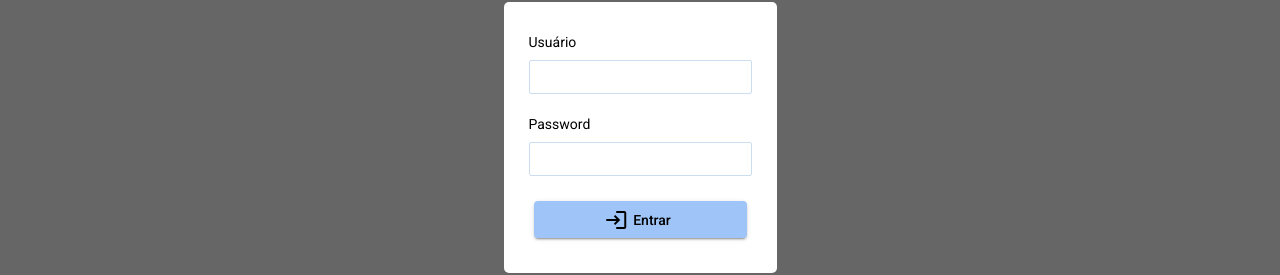
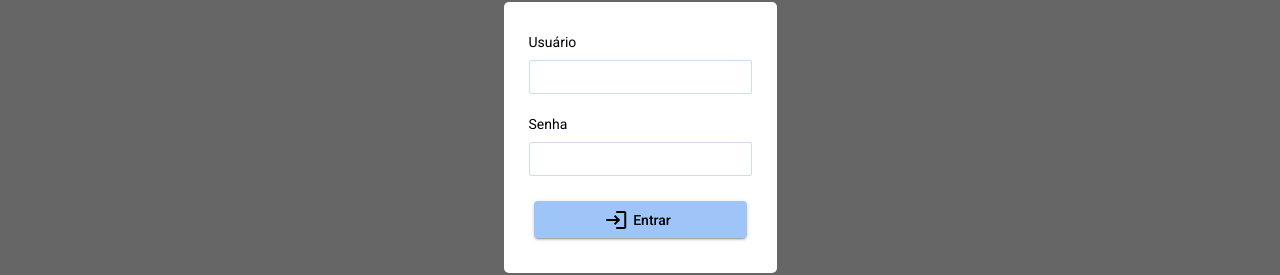
Before and after one commit to Daniel-Peres/silo_backoffice_front, an Angular app: page /login in a window 1280 px wide. Shown: the part 200-475 px from the top of the page. Built offline with nearby package versions, Linux system fonts and the light colour scheme.

Commit message:
Correção dos textos das mensagens

```diff
--- a/src/app/components/usuario/usuario-create/usuario-create.component.ts
+++ b/src/app/components/usuario/usuario-create/usuario-create.component.ts
@@ -43,7 +43,7 @@ export class UsuarioCreateComponent implements OnInit {
         });
 
       } else {
-        this.usuarioService.showMessage2('Senhas não conferem!');
+        this.usuarioService.showMessage2('As senhas informadas são diferentes!');
       }
     }
   }
--- a/src/app/components/usuario/usuario-read/usuario-read.component.html
+++ b/src/app/components/usuario/usuario-read/usuario-read.component.html
@@ -1,14 +1,19 @@
 <div>
   <div class="botoes">
     <div class="botoes1">
+      <button mat-raised-button (click)="listarTodosUsuarios()">
+        <mat-icon class="color-icon">list</mat-icon>
+        Listar Usuários
+      </button>
+
+
       <button mat-raised-button (click)="navigateToNovoUsuario()">
         <mat-icon class="color-icon">person_add</mat-icon>
         Novo Usuário
       </button>
-      <button mat-raised-button (click)="listarTodosUsuarios()">
-        <mat-icon class="color-icon">list</mat-icon>
-        Listar Usuários
-      </button>
+
+
+
     </div>
     <div class="botoes2">
       <button mat-raised-button (click)="listarUsuariosFiltro()">
@@ -17,7 +22,7 @@
       </button>
       <mat-form-field appearance="outline" color="accent">
         <mat-label>Filtrar por usuário</mat-label>
-      <input matInput [(ngModel)]="filter" name="filter">
+        <input matInput [(ngModel)]="filter" name="filter">
       </mat-form-field>
     </div>
   </div>
--- a/src/app/components/views/login/login.component.html
+++ b/src/app/components/views/login/login.component.html
@@ -12,7 +12,7 @@
                 <input type="text" id="username" name="username" [(ngModel)]="model.username" />
             </div>
             <div class="input-block">
-                <label for="login-password">Password</label>
+                <label for="login-password">Senha</label>
                 <input type="password" id="pasword" name="password" [(ngModel)]="model.password" />
             </div>
             <div class="botoes">
--- a/src/app/components/views/login/login.component.ts
+++ b/src/app/components/views/login/login.component.ts
@@ -27,6 +27,7 @@ export class LoginComponent implements OnInit {
     this.usuarioService.login(this.model).pipe(first()).subscribe(resUsuario => {
       localStorage.setItem('usuario', JSON.stringify(resUsuario));
       this.router.navigate(['home']);
+      this.usuarioService.showMessage('Login realizado com sucesso!');
     }, (err) => { console.log(err); });
   }
 }
```
